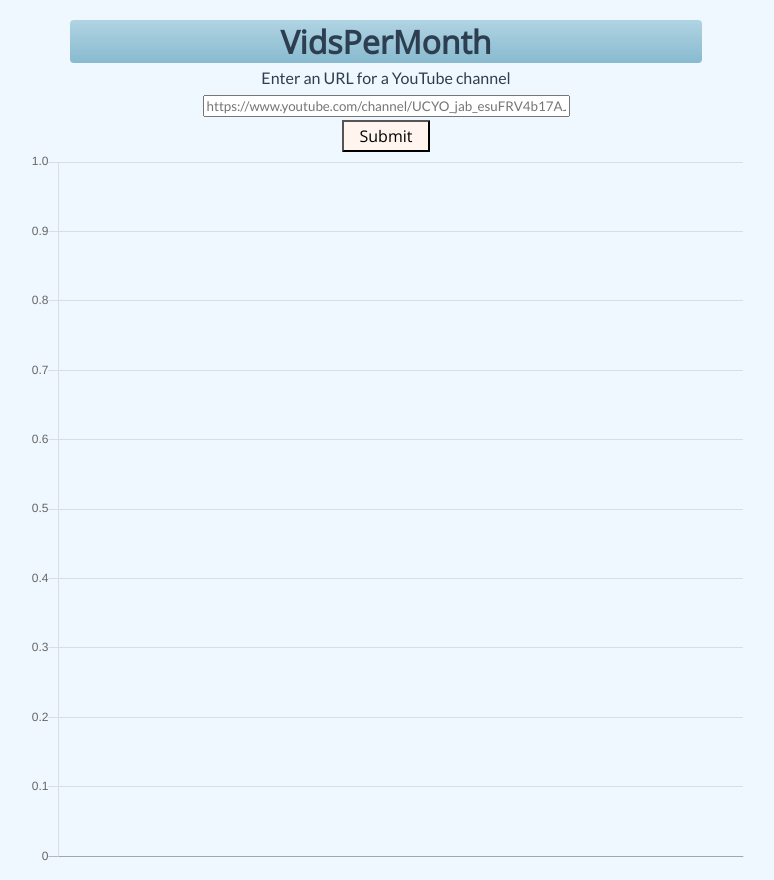
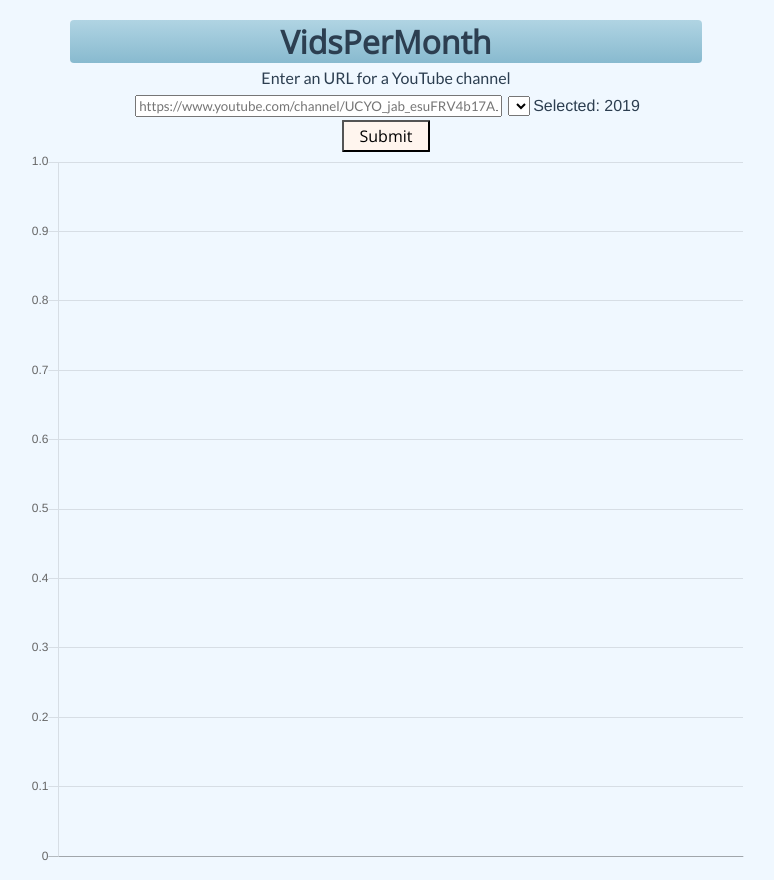
Before and after one commit to korpog/yt-stats-vue, a Vue app: page / in a window 1280 px wide. Shown: the whole page, without its empty margins (254-1028 px from the left). Built offline with nearby package versions, Linux system fonts and the light colour scheme.

Commit message:
added year selector

```diff
--- a/src/components/Main.vue
+++ b/src/components/Main.vue
@@ -2,6 +2,7 @@
   <div class="main">
     <h1 id="title">VidsPerMonth</h1>
     <label for="url">Enter an URL for a YouTube channel</label>
+    <div>
       <input
         type="url"
         name="url"
@@ -12,6 +13,12 @@
         required
         v-model="url"
       />
+      <select v-model="currentYear" @change="onChange($event)">
+        <option v-for="year in years" v-bind:key="year">{{ year }}</option>
+      </select>
+      <span>Selected: {{ currentYear }}</span>
+    </div>
+
     <button type="submit" id="btn" @click="getData()">Submit</button>
     <div id="chart">
       <chart :chart-data="chartdata"></chart>
@@ -32,6 +39,7 @@
     return {
       url: "",
       years: [],
+      currentYear: 2019,
       data: {},
       chartdata: {}
     };
@@ -100,6 +108,7 @@
       apiService
         .getResults(channelId)
         .then(data => {
+          this.years = new Array();
           let newData = JSON.parse(data);
           this.data = newData;
           for (const year in newData) {
@@ -107,14 +116,15 @@
           }
 
           let currentYear = Math.max(...this.years);
-          alert(currentYear);
           let currentData = newData[currentYear];
-          alert(currentData);
-          alert(currentData[0]);
           this.fillData(currentData);
         })
         .catch(err => alert(err));
-    }
+    },
+    onChange(event) {
+      let newDataSet = this.data[event.target.value];
+      this.fillData(newDataSet);
+    },
   }
 };
 </script>
@@ -130,7 +140,7 @@
   font-family: "Lato", sans-serif;
   margin: 5px;
 }
-input {
+input, select {
   font-family: "Lato", sans-serif;
   margin: 3px;
 }
```
Lines whose indentation alone changed are shown as unchanged.
